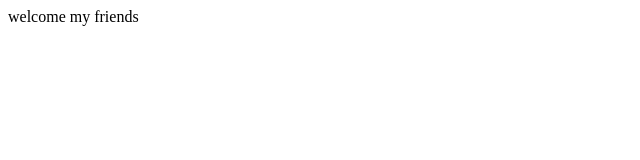
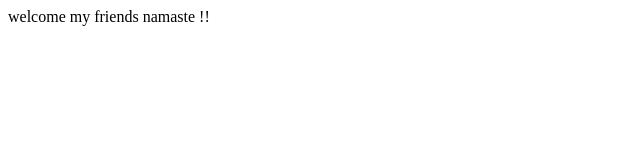
Before and after one commit to AmanKumarVerma11/hello-world, a plain HTML site: page about.html in a window 1280 px wide. Shown: the full height of the page, 0-640 px from the left. Drawn offline with Linux system fonts and the light colour scheme.

Commit message:
little change

```diff
--- a/about.html
+++ b/about.html
@@ -7,5 +7,6 @@
     </head>
     <body>
         welcome my friends
+        namaste !!
     </body>
 </html>
```
